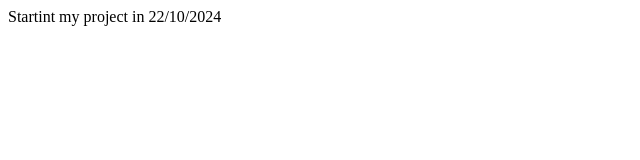
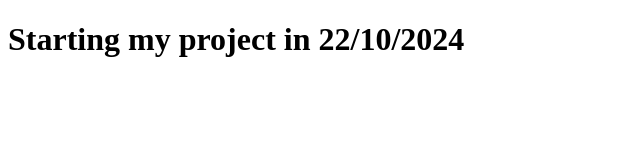
Before and after one commit to jair-correa/softLog, a plain HTML site: page index.html in a window 1280 px wide. Shown: the whole page, without its empty margins (0-640 px from the left). Drawn offline with Linux system fonts and the light colour scheme.

Commit message:
Update index by branch main

```diff
--- a/index.html
+++ b/index.html
@@ -7,6 +7,6 @@
     <LINK rel="stylesheet" href="style.css">
 </head>
 <body>
-    Startint my project in 22/10/2024
+    <h1>Starting my project in 22/10/2024</h1>
 </body>
 </html>
```
